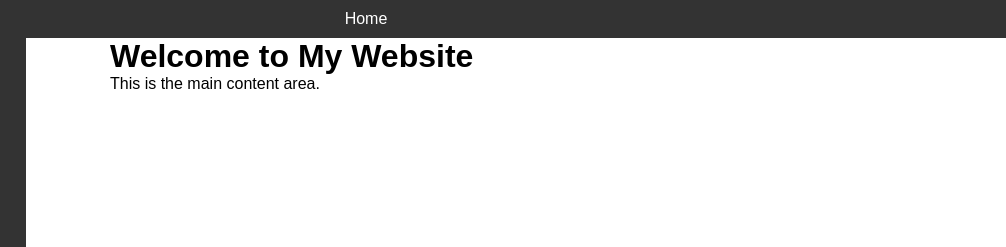
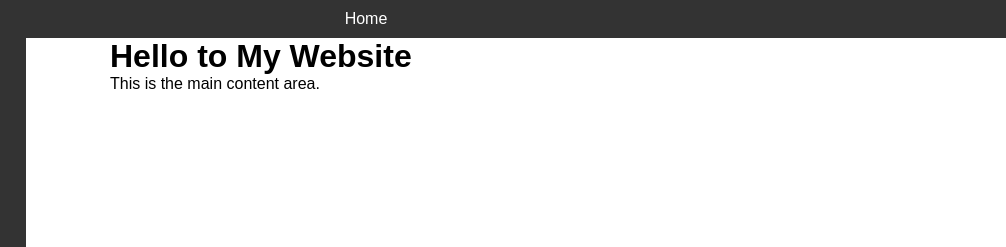
Before and after one commit to darkpanisher777/sample3, a plain HTML site: page index.html in a window 1280 px wide. Shown: the top 247 px of the page, 274-1280 px from the left. Drawn offline with Linux system fonts and the light colour scheme.

Commit message:
Update index.html

```diff
--- a/index.html
+++ b/index.html
@@ -45,7 +45,7 @@
     </div>
     <header>Home</header>
     <main>
-        <h1>Welcome to My Website</h1>
+        <h1>Hello to My Website</h1>
         <p>This is the main content area.</p>
     </main>
     <footer>
```
